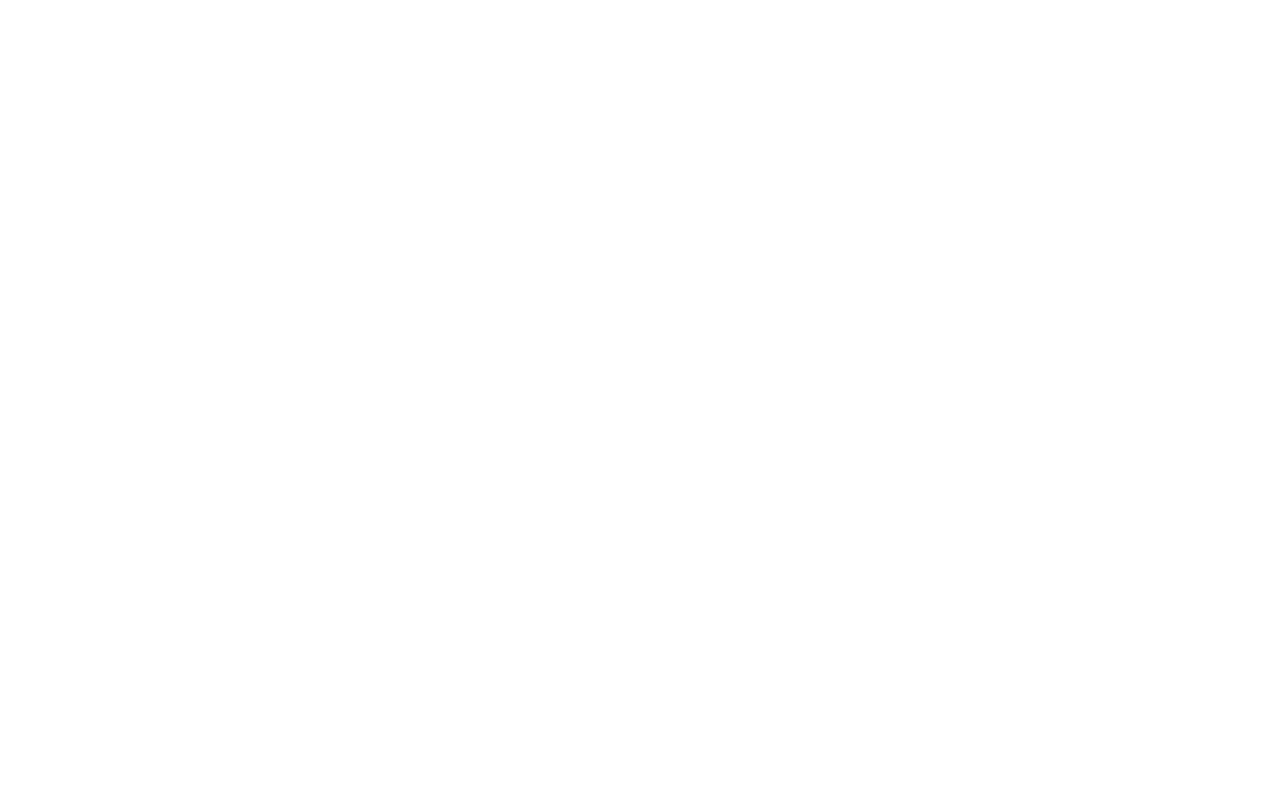
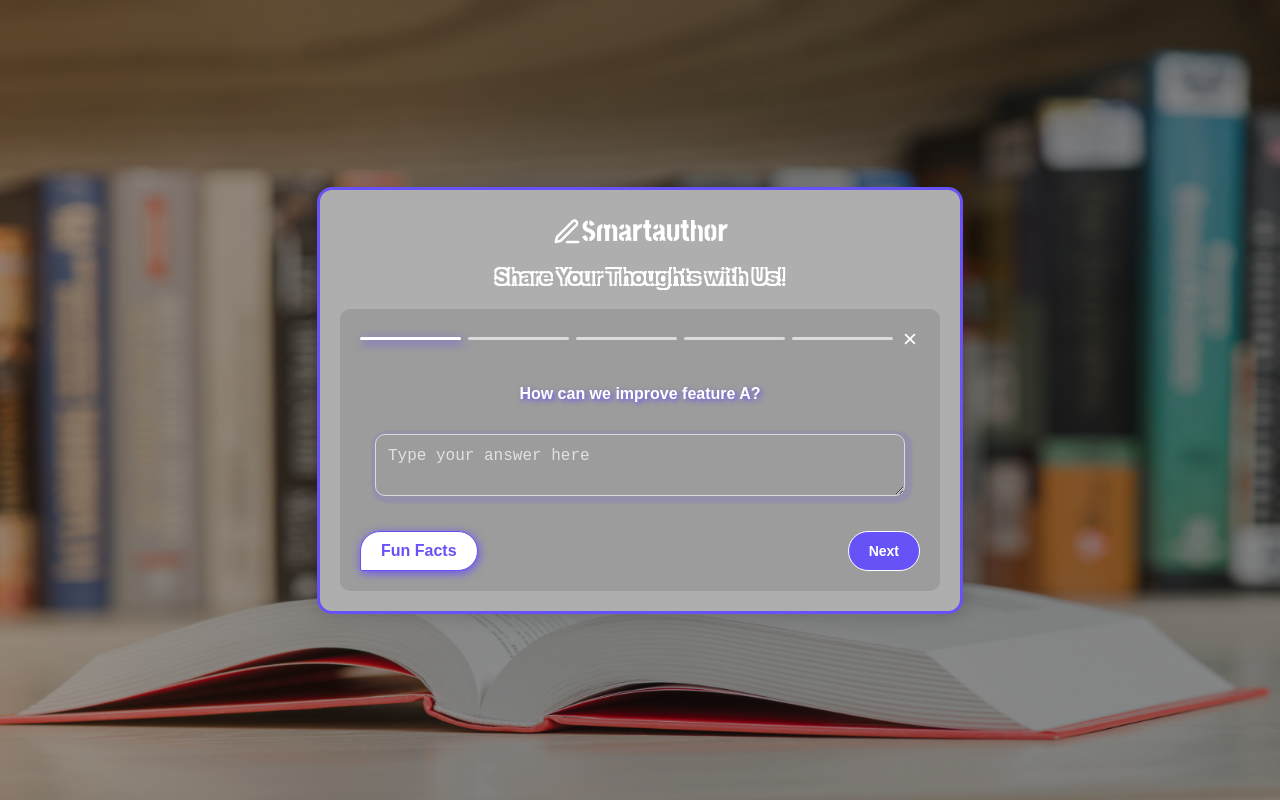
Before and after one commit to Roshnipatil31/SmartAuthor, a React (Vite) app in the folder SmartAuthorFrontend/: page /surveyform in a window 1280 px wide. Before the commit this address had no page. Built offline with nearby package versions, Linux system fonts and the light colour scheme; a web font is replaced by a local one.

Commit message:
SurveyPage update

```diff
--- a/SmartAuthorFrontend/src/App.css
+++ b/SmartAuthorFrontend/src/App.css
@@ -5,6 +5,8 @@
     font-style: normal;
 }
 
+@import url('https://fonts.googleapis.com/css2?family=Comic+Neue&family=Poppins:wght@400;500;600;700;800&family=Rampart+One&display=swap');
+
 body{
     margin: 0px;
     padding: 0px;
--- a/SmartAuthorFrontend/src/App.jsx
+++ b/SmartAuthorFrontend/src/App.jsx
@@ -4,6 +4,7 @@
 import SignUpPage from "./Pages/signupPage/signUpPage";
 import LoginPage from "./Pages/LoginPage/LoginPage";
 import Header from "./components/Header/Header";
+import SurveyForm from "./Pages/SurveyForm/SurveyForm";
 
 
 function App() {
@@ -13,6 +14,7 @@
       <Routes>
         <Route path="/SignUp" element={<SignUpPage />} />
         <Route path="/login" element={<LoginPage />} />
+        <Route path="/surveyform" element={<SurveyForm />} />
         <Route path="/header" element={<Header />} />
       </Routes>
     </BrowserRouter>
--- a/SmartAuthorFrontend/src/Pages/SurveyForm/SurveyForm.jsx
+++ b/SmartAuthorFrontend/src/Pages/SurveyForm/SurveyForm.jsx
@@ -1,18 +1,100 @@
-import React from "react";
-import { SurveyFormWapper, SurveyFormBgImage } from "./SurveyForm.style";
+import React, { useState } from "react";
+import {
+  SurveyFormWapper,
+  SurveyFormBgImage,
+  SurveyFormContainer,
+  SurveyFormNavbar,
+  SurveyFormHeader,
+  ShareUrThoughts,
+  SurveyFormBody,
+  SurveyFormBodyContainer,
+  ProgressBarContent,
+  ProgressBar,
+  SurveyQuestionForm,
+  SurveyQuestion,
+  SurveyInput,
+  FunFactButton,
+  SubmitButton,
+  Share,
+  ButtonGroup
+} from "./SurveyForm.style";
 import bgimage from "../../assets/BgAuthImage.png";
+import { IoClose } from "react-icons/io5";
+import { FiEdit3 } from "react-icons/fi";
+import { useNavigate } from "react-router-dom";
 
 const SurveyForm = () => {
+    const navigate = useNavigate();
+  const questions = [
+    "How can we improve feature A?",
+    "What do you like about feature B?",
+    "Any suggestions for feature C?",
+    "How would you rate feature D?",
+    "What improvements do you want for feature E?",
+  ];
+
+  const totalSteps = questions.length; // Total number of questions/progress bars
+  const [currentStep, setCurrentStep] = useState(0); // Track progress
+  const [answers, setAnswers] = useState(Array(totalSteps).fill("")); // Store answers
+
+  const handleNext = () => {
+    if (currentStep < totalSteps - 1) {
+      setCurrentStep(currentStep + 1);
+    } else {
+      console.log("Submit", answers); // Handle submit logic here
+    }
+    Navigate("/");
+  };
+
+  const handleInputChange = (e) => {
+    const newAnswers = [...answers];
+    newAnswers[currentStep] = e.target.value;
+    setAnswers(newAnswers);
+  };
+
   return (
     <SurveyFormWapper>
       <SurveyFormBgImage src={bgimage} alt="bgimage" />
       <SurveyFormContainer>
         <SurveyFormNavbar>
-          <FiEdit3 className="edit-icon" />
-          <SurveyFormHeader> Smartauthor </SurveyFormHeader>
+          <Share>
+            <FiEdit3 className="edit-icon" />
+            <SurveyFormHeader> Smartauthor </SurveyFormHeader>
+          </Share>
           <ShareUrThoughts>Share Your Thoughts with Us! </ShareUrThoughts>
         </SurveyFormNavbar>
-        <SurveyFormBody><SurveyFormBodyContainer></SurveyFormBodyContainer></SurveyFormBody>
+        <SurveyFormBody>
+          <SurveyFormBodyContainer>
+            {/* Progress Bar */}
+            <ProgressBarContent>
+              {questions.map((_, index) => (
+                <ProgressBar
+                  key={index}
+                  className={index <= currentStep ? "active" : ""}
+                />
+              ))}
+              <IoClose className="close-icon" />
+            </ProgressBarContent>
+
+            {/* Question Form */}
+            <SurveyQuestionForm>
+              <SurveyQuestion>{questions[currentStep]}</SurveyQuestion>
+              <SurveyInput
+                type="text"
+                placeholder="Type your answer here"
+                value={answers[currentStep]}
+                onChange={handleInputChange}
+              />
+            </SurveyQuestionForm>
+
+            <ButtonGroup>
+              <FunFactButton>Fun Facts</FunFactButton>
+              <SubmitButton onClick={handleNext}>
+                {currentStep === totalSteps - 1 ? "Submit" : "Next"}
+              </SubmitButton>
+            </ButtonGroup>
+          </SurveyFormBodyContainer>
+        </SurveyFormBody>
       </SurveyFormContainer>
     </SurveyFormWapper>
   );
--- a/SmartAuthorFrontend/src/Pages/SurveyForm/SurveyForm.style.js
+++ b/SmartAuthorFrontend/src/Pages/SurveyForm/SurveyForm.style.js
@@ -0,0 +1,189 @@
+import styled from "styled-components";
+import theme from "../../theme/Themes";
+
+// Wrapper for the entire form
+export const SurveyFormWapper = styled.div`
+  display: flex;
+  justify-content: center;
+  align-items: center;
+  height: 100vh;
+  width: 100vw;
+`;
+
+// Background Image
+export const SurveyFormBgImage = styled.img`
+  position: absolute;
+  width: 100%;
+  height: 100%;
+  z-index: -1;
+`;
+
+// Main Container
+export const SurveyFormContainer = styled.div`
+  width: 50%;
+  max-width: 600px;
+  background: ${theme.colors.blur};
+  border-radius: 15px;
+  padding: 20px;
+  border: 3px solid ${theme.colors.blue};
+  box-shadow: 0px 0px 20px rgba(0, 0, 0, 0.2);
+  color: white;
+  text-align: center;
+  position: relative;
+`;
+
+// Navbar
+export const SurveyFormNavbar = styled.div`
+  display: flex;
+  flex-direction: column;
+  align-items: center;
+  margin-bottom: 20px;
+`;
+
+// Header
+export const SurveyFormHeader = styled.h2`
+  font-size: ${theme.font.size.xxlarge};
+  font-family: ${theme.font.Headerfamily};
+  color: ${theme.colors.white};
+  display: flex;
+  align-items: center;
+  gap: 10px;
+  margin: 0;
+`;
+
+export const Share = styled.div`
+  display: flex;
+  align-items: center;
+  justify-content: center;
+  margin-bottom: 10px;
+
+  .edit-icon {
+    font-size: ${theme.font.size.xxlarge};
+    color: ${theme.colors.white};
+  }
+`;
+
+// Share Thoughts
+export const ShareUrThoughts = styled.p`
+  font-size: ${theme.font.size.large};
+  font-weight: bold;
+  color:${theme.colors.blur};
+  text-shadow: -2px -2px 0 white, 2px -2px 0 white, -2px 2px 0 white,
+    2px 2px 0 white;
+  font-family: ${theme.font.interfamily};
+  margin: 0;
+`;
+
+// Body
+export const SurveyFormBody = styled.div`
+  display: flex;
+  flex-direction: column;
+  align-items: center;
+  padding: 20px;
+  border-radius: 10px;
+  background-color: ${theme.colors.lightblur};
+`;
+
+// Body Container
+export const SurveyFormBodyContainer = styled.div`
+  width: 100%;
+`;
+
+// Progress Bar Wrapper
+export const ProgressBarContent = styled.div`
+  display: flex;
+  justify-content: space-between;
+  align-items: center;
+  margin-bottom: 20px;
+  position: relative;
+
+  .close-icon {
+    font-size: ${theme.font.size.large};
+    color: white;
+    cursor: pointer;
+  }
+`;
+
+// Individual Progress Bar
+export const ProgressBar = styled.div`
+  width: 18%;
+  height: 3px;
+  background: ${theme.colors.inputborder};
+  border-radius: 5px;
+
+  &.active {
+    background: ${theme.colors.white};
+    box-shadow: 2px 3px 10px ${theme.colors.blue};
+  }
+`;
+
+// Question Form
+export const SurveyQuestionForm = styled.div`
+  display: flex;
+  flex-direction: column;
+  align-items: center;
+  gap: 15px;
+  width: 100%;
+`;
+
+// Question Text
+export const SurveyQuestion = styled.h3`
+  font-size: ${theme.font.size.medium};
+  font-weight: bold;
+  color: ${theme.colors.white};
+  text-shadow: 2px 2px 5px ${theme.colors.blue};
+`;
+
+// Input Field
+export const SurveyInput = styled.textarea`
+  width: 90%;
+  padding: 12px;
+  border-radius: 10px;
+  border: 1px solid ${theme.colors.inputborder};
+  background: ${theme.colors.transparnt};
+  box-shadow: 2px 2px 2px 5px ${theme.colors.blue1};;
+  color: ${theme.colors.white};
+  font-size: ${theme.font.size.medium};
+  outline: none;
+
+  &::placeholder {
+    color: rgba(255, 255, 255, 0.7);
+  }
+`;
+
+export const ButtonGroup = styled.div`
+  display: flex;
+  justify-content: space-between;
+  margin-top: 20px;
+`;
+
+// Fun Fact Button
+export const FunFactButton = styled.button`
+  background: ${theme.colors.white};
+  color: ${theme.colors.blue};
+  border-top-right-radius: 20px;
+  border-bottom-right-radius: 20px;
+  border-top-left-radius:20px;
+  border-bottom-left-radius:2px;
+  font-size: ${theme.font.size.medium};
+  padding: 10px 20px;
+  cursor: pointer;
+  font-weight: bold;
+  border: 1px solid ${theme.colors.blue};
+  box-shadow: 1px 2px 10px ${theme.colors.blue};
+  margin-top: 15px;
+  transition: 0.3s;
+`;
+
+// Next/Submit Button
+export const SubmitButton = styled.button`
+  background: ${theme.colors.blue};
+  color: ${theme.colors.white};
+  border-radius: 20px;
+  font-size: ${theme.font.size.small};
+  padding: 10px 20px;
+  cursor: pointer;
+  font-weight: bold;
+  border: 1px solid ${theme.colors.white};
+  margin-top: 15px;
+`;
--- a/SmartAuthorFrontend/src/theme/Themes.js
+++ b/SmartAuthorFrontend/src/theme/Themes.js
@@ -1,11 +1,16 @@
 const theme = {
   colors: {
     navy: "#265073",
+    blue: "#6652F7",
     header: "#595959",
     inputborder: "#DBDBDB",
     inputbg: "#1414140A",
     white: "#fff",
     black: "#000",
+    blur: "#aeaeae",
+    lightblur: "#0000001A",
+    blue1: "#6652F726",
+    transparnt: "transparent",
   },
   font: {
     size: {
@@ -18,6 +23,7 @@
     },
     Headerfamily: "'Post No Bills Colombo extrabold', sans-serif",
     family: "'poppins', sans-serif",
+    interfamily: "'Inter', sans-serif",
   },
   breakpoint: {
     xxxl: "1600px",
```
